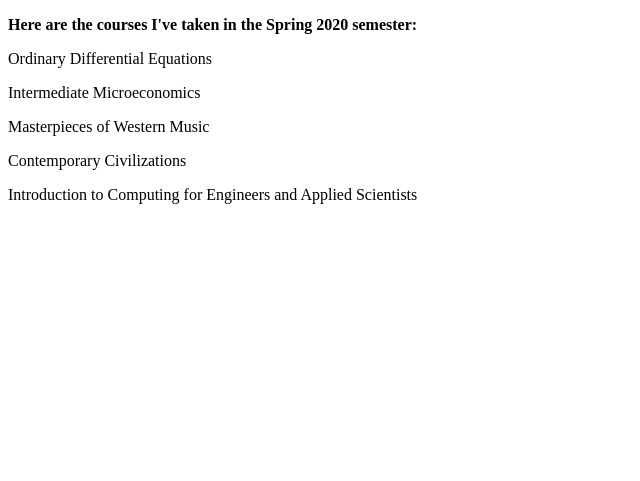
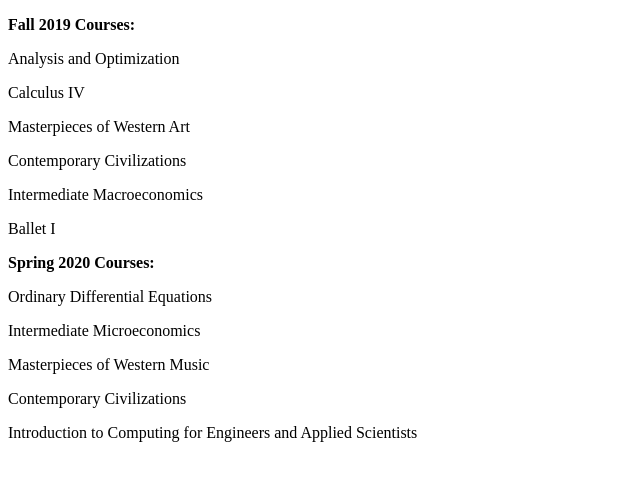
Before and after one commit to canagnos13/Final-Project-1006, a Flask app: page /classes in a window 1280 px wide. Shown: the top 481 px of the page, without its empty margins (0-640 px from the left). Run offline with Flask 2, Linux system fonts and the light colour scheme.

Commit message:
changed classes page

```diff
--- a/templates/1006.html
+++ b/templates/1006.html
@@ -2,7 +2,7 @@
 <html>
     <head>
         <!--specifies title of the page !-->
-        <title>1006</title>
+        <title>ENGI1006</title>
     <head>
     <body>
     <p><b>Some of the projects I've completed for ENGI1006:</b><p>
--- a/templates/classes.html
+++ b/templates/classes.html
@@ -2,10 +2,24 @@
 <html>
     <head>
         <!--specifies title of the page !-->
-        <title>Classes</title>
+        <title>Sophomore Year Classes</title>
     <head>
     <body>
-    <p><b>Here are the courses I've taken in the Spring 2020 semester:</b></p>
+    <p><b>Fall 2019 Courses:</b></p>
+    <p>
+    <p>Analysis and Optimization<p>
+    <p>
+    <p>Calculus IV <p>
+    <p>
+    <p>Masterpieces of Western Art <p>
+    <p>
+    <p>Contemporary Civilizations<p>
+    <p>
+    <p>Intermediate Macroeconomics<p>
+    <p>
+    <p>Ballet I<p>
+    <p>
+    <p><b>Spring 2020 Courses:</b></p>
     <p>
     <p>Ordinary Differential Equations<p>
     <p>
```
Also changed, not shown: templates/index.html (+7 -5 lines), 2 other files.
